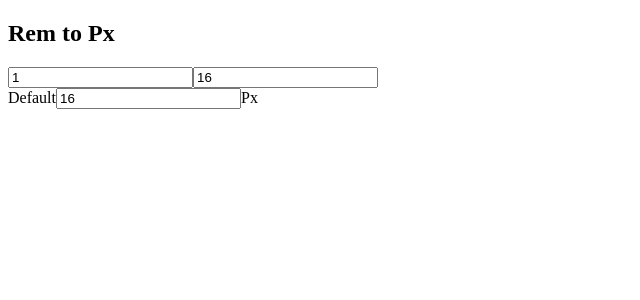
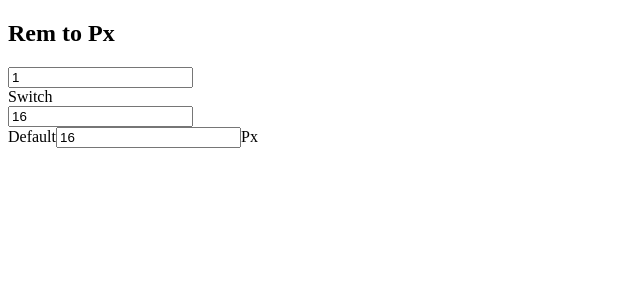
Before and after one commit to adriangube/px-to-rem, a Next.js app: page /rem-to-px in a window 1280 px wide. Shown: the top 300 px of the page, without its empty margins (0-640 px from the left). Built offline with nearby package versions, Linux system fonts and the light colour scheme.

Commit message:
feat: add conversion switcher component
Co-authored-by: Pedro Barquín <PedroBarquin@users.noreply.github.com>

```diff
--- a/src/components/converter-layout/converter-layout.tsx
+++ b/src/components/converter-layout/converter-layout.tsx
@@ -1,5 +1,6 @@
 import React from 'react'
 import styles from './converter-layout.module.css'
+import { useRouter } from 'next/navigation'
 
 export type ConverterLayoutProps = {
   firstUnit: string
@@ -11,6 +12,7 @@ export type ConverterLayoutProps = {
   firstUnitLabel: string
   secondUnitLabel: string
   defaultConversionUnitLabel: string
+  switchRoute: string
 }
 
 export const ConverterLayout = ({
@@ -22,8 +24,15 @@ export const ConverterLayout = ({
   onDefaultConversionUnitChangeHandler,
   firstUnitLabel,
   secondUnitLabel,
-  defaultConversionUnitLabel
+  defaultConversionUnitLabel,
+  switchRoute
 }: ConverterLayoutProps): JSX.Element => {
+
+  const router = useRouter()
+  const onSwitchHandler = () => {
+    router.push(switchRoute)
+  }
+
   return (
     <div className={styles['converter-layout__main']}>
       <h2>{firstUnitLabel} to {secondUnitLabel}</h2>
@@ -33,6 +42,7 @@ export const ConverterLayout = ({
         placeholder={firstUnitLabel}
         onChange={onFirstUnitChangeHandler}
       />
+      <div onClick={onSwitchHandler}>Switch</div>
       <input
         type="text"
         value={secondUnit}
--- /dev/null
+++ b/src/domain/routes.ts
@@ -0,0 +1,4 @@
+export enum AppRoutes {
+    PX_TO_REM = '/px-to-rem',
+    REM_TO_PX = '/rem-to-px'
+}
--- a/src/pages/px-to-rem/px-to-rem.page.tsx
+++ b/src/pages/px-to-rem/px-to-rem.page.tsx
@@ -4,6 +4,7 @@ import React  from 'react'
 import { DEFAULT_PX_UNIT } from '@/domain/pixel-to-rem'
 import {ConverterLayout} from '@/components/converter-layout/converter-layout'
 import {useConverter} from '@/hooks/useConverter'
+import {AppRoutes} from '@/domain/routes'
 
 export const PxToRemPage = (): JSX.Element => {
   const {
@@ -29,6 +30,7 @@ export const PxToRemPage = (): JSX.Element => {
       firstUnitLabel='Px'
       secondUnitLabel='Rem'
       defaultConversionUnitLabel='Px'
+      switchRoute={AppRoutes.REM_TO_PX}
     />
   )
 }
--- a/src/pages/rem-to-px/rem-to-px.page.tsx
+++ b/src/pages/rem-to-px/rem-to-px.page.tsx
@@ -4,6 +4,7 @@ import React  from 'react'
 import { DEFAULT_PX_UNIT } from '@/domain/pixel-to-rem'
 import {ConverterLayout} from '@/components/converter-layout/converter-layout'
 import {useConverter} from '@/hooks/useConverter'
+import {AppRoutes} from '@/domain/routes'
 
 export const RemToPxPage = (): JSX.Element => {
   const {
@@ -29,6 +30,7 @@ export const RemToPxPage = (): JSX.Element => {
       firstUnitLabel='Rem'
       secondUnitLabel='Px'
       defaultConversionUnitLabel='Px'
+      switchRoute={AppRoutes.PX_TO_REM}
     />
   )
 }
```
